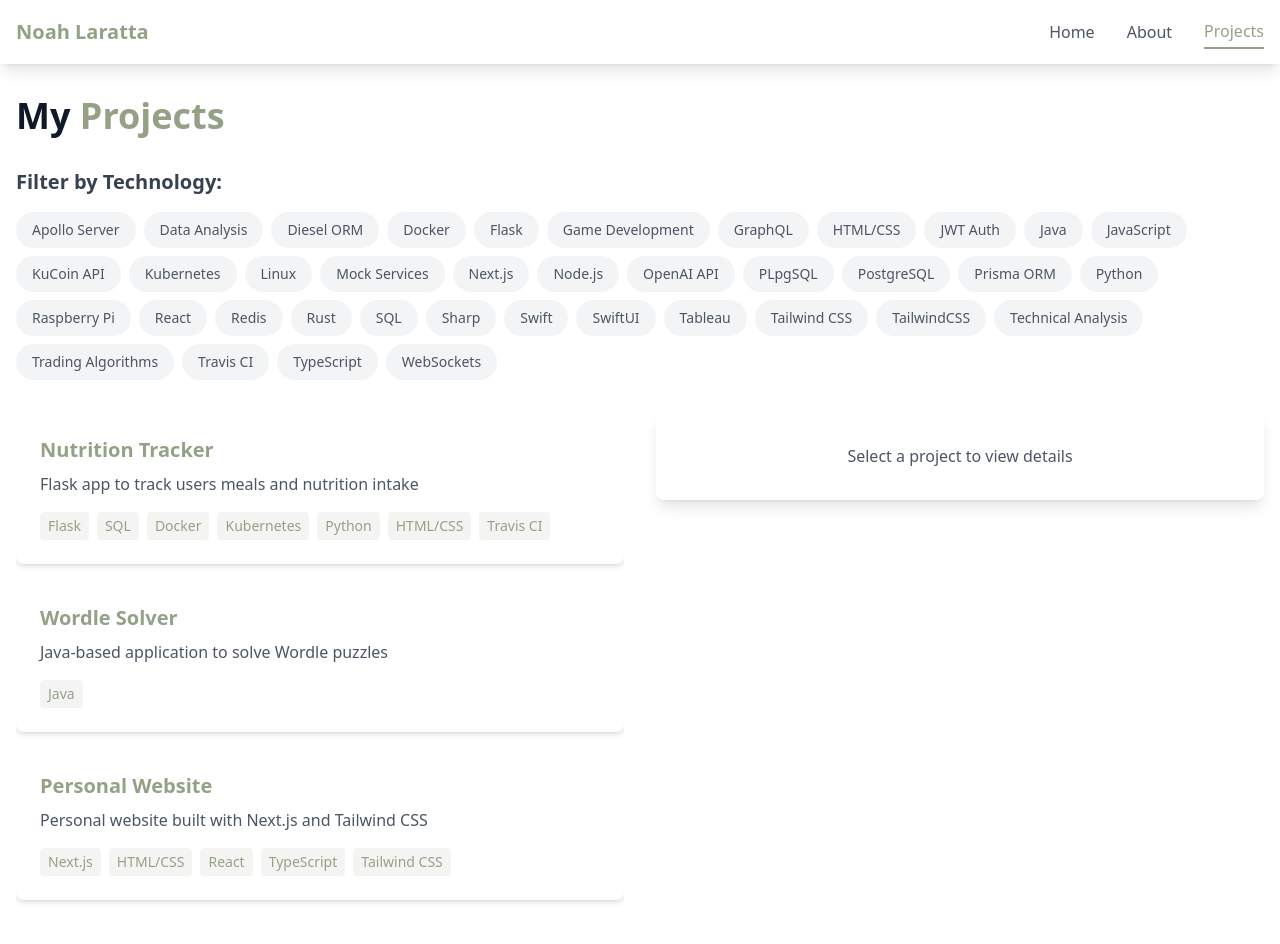
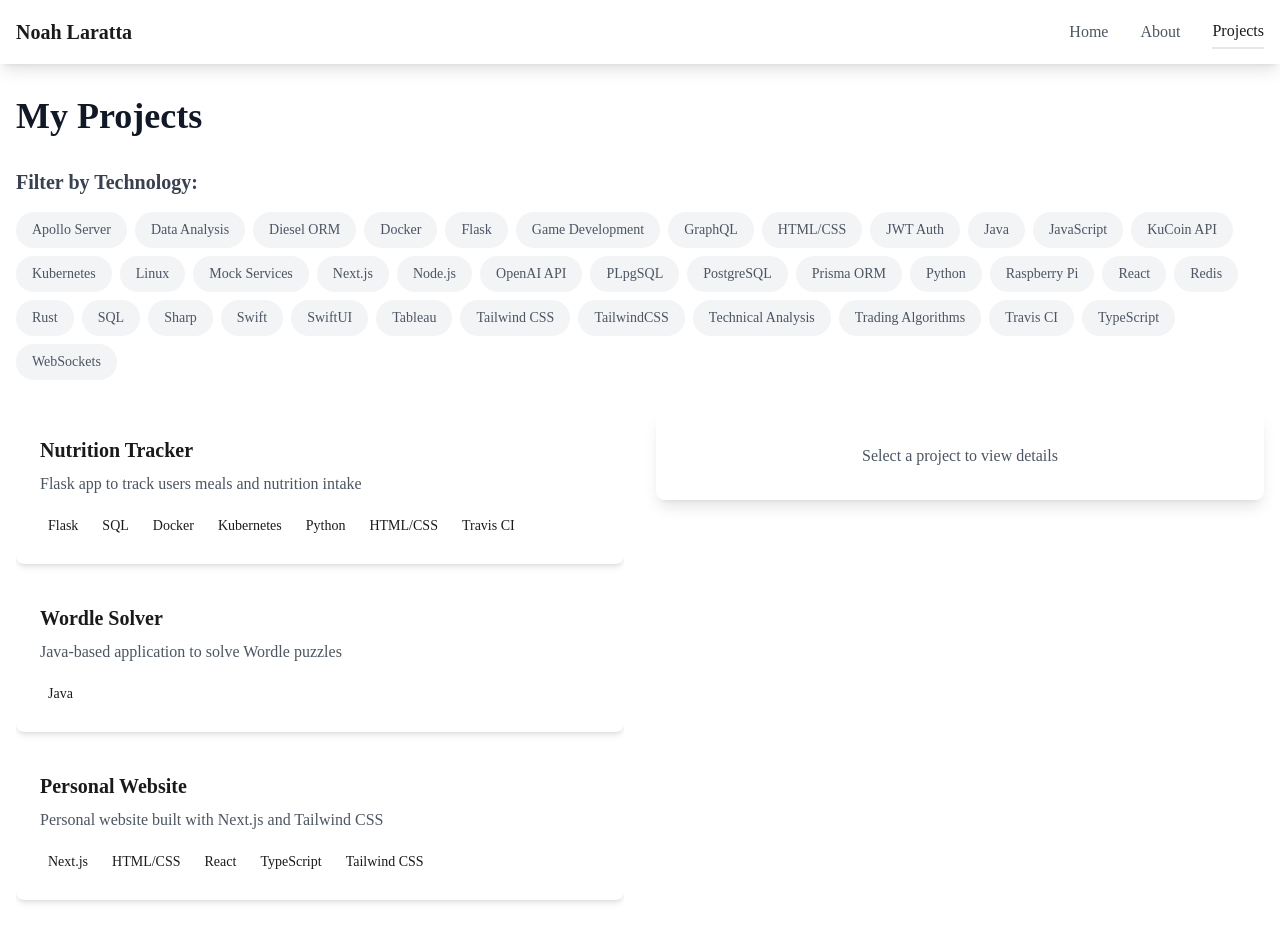
Before and after one commit to nlaratta/noahlaratta, a Next.js app: page /projects in a window 1280 px wide. Shown: the top 944 px of the page. Built offline with nearby package versions, Linux system fonts and the light colour scheme.

Commit message:
Update design system, dependencies, and config
Migrate from sage color palette to primary/foreground token system,
add backdrop-blur utilities, and update TypeScript/Tailwind config.

Co-Authored-By: Claude Opus 4.6 <noreply@anthropic.com>

```diff
--- a/package.json
+++ b/package.json
@@ -30,6 +30,6 @@
     "eslint-config-next": "15.1.4",
     "postcss": "^8",
     "tailwindcss": "^3.4.1",
-    "typescript": "^5"
+    "typescript": "5.9.3"
   }
 }
--- a/styles/globals.css
+++ b/styles/globals.css
@@ -3,18 +3,45 @@
 @tailwind utilities;
 
 @layer base {
-  :root {
-    --background: #ffffff;
-    --foreground: #000000;
+  html {
+    scroll-behavior: smooth;
+  }
+
+  body {
+    @apply bg-background text-foreground font-sans antialiased;
+  }
+
+  ::selection {
+    @apply bg-primary-lighter text-primary-dark;
   }
 }
 
 .markdown-content {
   @apply prose prose-lg max-w-none;
-  @apply prose-headings:text-gray-900 prose-headings:font-bold;
-  @apply prose-p:text-gray-600;
-  @apply prose-a:text-sage hover:prose-a:text-sage-dark;
-  @apply prose-code:text-sage-dark prose-code:bg-sage-light/10 prose-code:px-1 prose-code:rounded;
+  @apply prose-headings:text-foreground prose-headings:font-bold;
+  @apply prose-p:text-text-secondary;
+  @apply prose-a:text-primary hover:prose-a:text-primary-dark;
+  @apply prose-code:text-primary-dark prose-code:bg-primary-lighter/30 prose-code:px-1 prose-code:rounded;
   @apply prose-pre:bg-gray-900;
-  @apply prose-strong:text-gray-900;
+  @apply prose-strong:text-foreground;
 }
+
+/* Custom scrollbar */
+@layer utilities {
+  .scrollbar-thin::-webkit-scrollbar {
+    width: 6px;
+  }
+
+  .scrollbar-thin::-webkit-scrollbar-track {
+    background: transparent;
+  }
+
+  .scrollbar-thin::-webkit-scrollbar-thumb {
+    background-color: #E5E7EB;
+    border-radius: 3px;
+  }
+
+  .scrollbar-thin::-webkit-scrollbar-thumb:hover {
+    background-color: #2D6A4F;
+  }
+}
--- a/tailwind.config.ts
+++ b/tailwind.config.ts
@@ -8,17 +8,21 @@ export default {
   theme: {
     extend: {
       colors: {
-        background: "var(--background)",
-        foreground: "var(--foreground)",
-        sage: {
-          DEFAULT: '#94A187',
-          light: '#A5B198',
-          dark: '#839176'
-        }
+        primary: {
+          DEFAULT: '#2D6A4F',
+          light: '#52B788',
+          lighter: '#D8F3DC',
+          dark: '#1B4332',
+        },
+        background: '#FAFAF8',
+        surface: '#FFFFFF',
+        foreground: '#1A1A1A',
+        'text-secondary': '#6B7280',
+        border: '#E5E7EB',
       },
-      backgroundImage: {
-        'gradient-radial': 'radial-gradient(var(--tw-gradient-stops))',
-        'gradient-conic': 'conic-gradient(from 180deg at 50% 50%, var(--tw-gradient-stops))',
+      fontFamily: {
+        sans: ['var(--font-inter)', 'system-ui', 'sans-serif'],
+        serif: ['var(--font-playfair)', 'Georgia', 'serif'],
       },
       typography: {
         DEFAULT: {
```
Also changed, not shown: tsconfig.json (+16 -4 lines), 1 other file (tests, documents, lock files or other folders).
